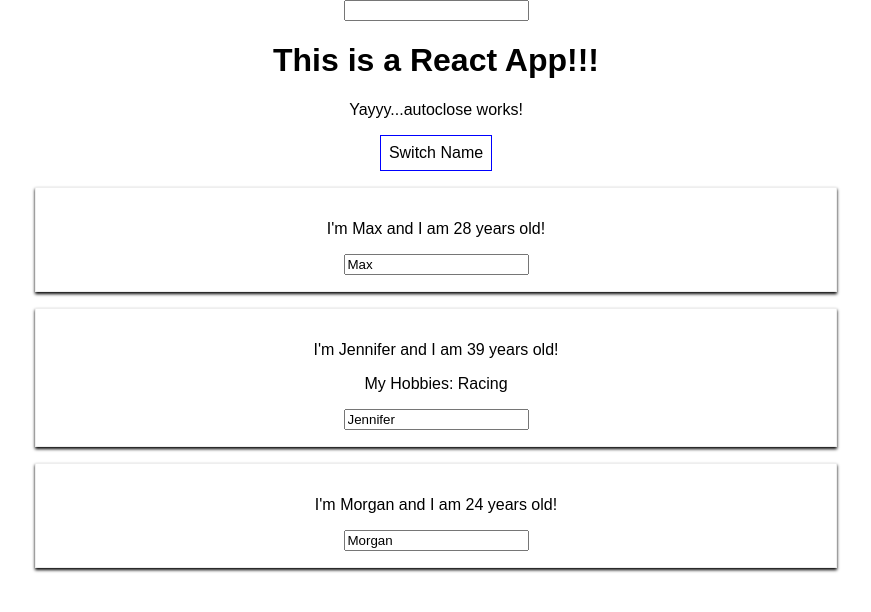
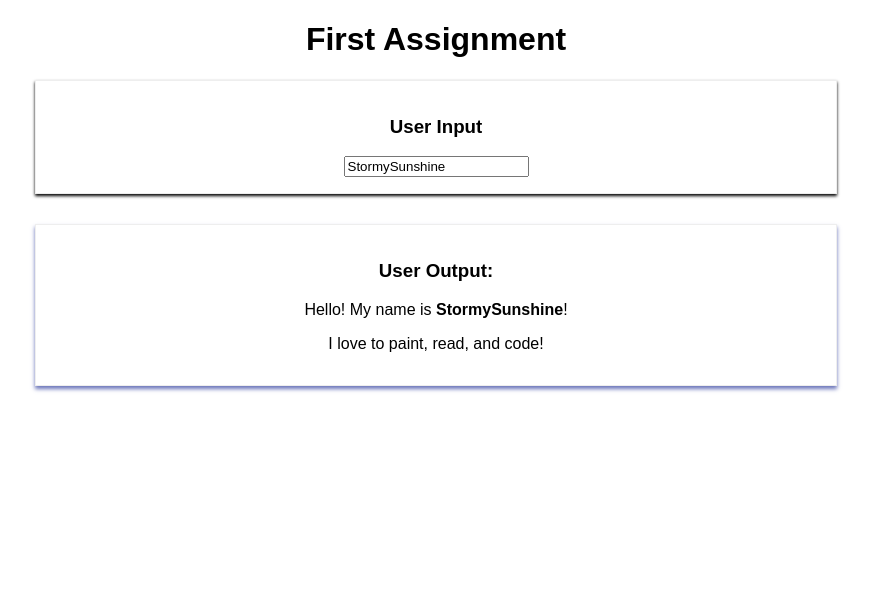
Before and after one commit to jchaiken/udemy-react, a React (Create React App) app: page / in a window 1280 px wide. Shown: the top 612 px of the page, without its empty margins (204-1075 px from the left). Built offline with nearby package versions, Linux system fonts and the light colour scheme.

Commit message:
finished assignment 1

```diff
--- a/src/App.js
+++ b/src/App.js
@@ -1,85 +1,36 @@
 import React, { Component } from 'react';
 import './App.css';
-import Person from './Person/Person';
 import UserInput from './UserInput/UserInput';
+import UserOutput from './UserOutput/UserOutput';
 
 class App extends Component {
   state = {
-    persons: [
-      { name: 'Max', age: 28 },
-      { name: 'Jennifer', age: 39 },
-      { name: 'Morgan', age: 24 }
-    ],
-    otherState: 'some other value'
+    username: 'StormySunshine'
   }
 
-  switchNameHandler = (newName) => {
-    // console.log('Was clicked!');
-    // DON'T DO THIS:  this.state.persons[0].name = 'Maximilian';
+  changeUserHandler = (event) => {
     this.setState( {
-      persons: [
-        { name: newName, age: 28 },
-        { name: 'Jennifer', age: 39 },
-        { name: 'Morgan', age: 13 }
-      ]
-    } )
-  }
-
-  nameChangedHandler = (event) => {
-    this.setState( {
-      persons: [
-        { name: 'Max', age: 28 },
-        { name: 'Jennifer', age: 39 },
-        { name: event.target.value, age: 13 }
-      ]
-    } )
+      username: event.target.value
+    })
   }
 
   render() {
 
-    const style = {
-      backgroundColor: 'white',
-      font: 'inherit',
-      border: '1px solid blue',
-      padding: '8px',
-      cursor: 'pointer'
-    };
 
     return (
       <div className="App">
 
-        <UserInput/>
+        <h1>First Assignment</h1>
+        <UserInput
+          username={this.state.username}
+          changed={this.changeUserHandler}/>
 
-        <h1>This is a React App!!!</h1>
-        <p>Yayyy...autoclose works!</p>
-        {/* bind syntax is recommended over this approach for efficiency */}
-        <button
-          style={style}
-          onClick={ () => this.switchNameHandler('Maximilian!!')}>Switch Name</button>
-        {/* <button onClick={this.switchNameHandler.bind(this, 'Maximilian')}>Switch Name</button> */}
-        {/* display the person component */}
-        <Person
-          name={this.state.persons[0].name}
-          age={this.state.persons[0].age}/>
-        <Person
-          name={this.state.persons[1].name}
-          age={this.state.persons[1].age}
-          click={this.switchNameHandler.bind(this, 'Max!')}
-          >My Hobbies: Racing
-        </Person>
-        <Person
-          name={this.state.persons[2].name}
-          age={this.state.persons[2].age}
-          changed={this.nameChangedHandler}/>
-        {/* <Person name="Max" age="28" /> */}
-        {/* <Person name="Jennifer" age="39">My Hobbies: Racing</Person> */}
-        {/* <Person name="Stephanie" age="28" /> */}
+        <UserOutput username={this.state.username}/>
+
+
       </div>
     );
-    // the above code is compiled as shown below
-    // return React.createElement('div', null, 'h1', 'Hi, I\'m a react app!!!');
-    // return React.createElement('div', null, React.createElement('h1', null, 'Does this work now?'));
-    // return React.createElement('div', {className: 'App'}, React.createElement('h1', null, 'Does this work now?'));
+
   }
 }
 
--- /dev/null
+++ b/src/UserInput/UserInput.css
@@ -0,0 +1,8 @@
+.UserInput {
+    width: 60%;
+    margin: 16px auto;
+    border: 1px solid #eee;
+    box-shadow: 0 2px 3px;
+    padding: 16px;
+    text-align: center;
+}
--- a/src/UserInput/UserInput.js
+++ b/src/UserInput/UserInput.js
@@ -1,10 +1,12 @@
 import React from 'react';
 
-const userInput = () => {
+import './UserInput.css';
+
+const userInput = (props) => {
     return (
         <div className="UserInput">
-
-            <input type="text" />
+            <h3>User Input</h3>
+            <input type="text" onChange={props.changed} value={props.username} />
         </div>
     )
 }
--- /dev/null
+++ b/src/UserOutput/UserOutput.css
@@ -0,0 +1,8 @@
+.UserOutput {
+    width: 60%;
+    margin: 30px auto;
+    border: 1px solid #eee;
+    box-shadow: 0 3px 4px #6b75ba;
+    padding: 16px;
+    text-align: center;
+}
--- a/src/UserOutput/UserOutput.js
+++ b/src/UserOutput/UserOutput.js
@@ -1 +1,15 @@
 import React from 'react';
+
+import './UserOutput.css';
+
+const userOutput = (props) => {
+    return (
+            <div className="UserOutput">
+                <h3>User Output:</h3>
+                <p>Hello! My name is <span><b>{props.username}</b></span>!</p>
+                <p>I love to paint, read, and code!</p>
+            </div>
+    )
+}
+
+export default userOutput;
```
